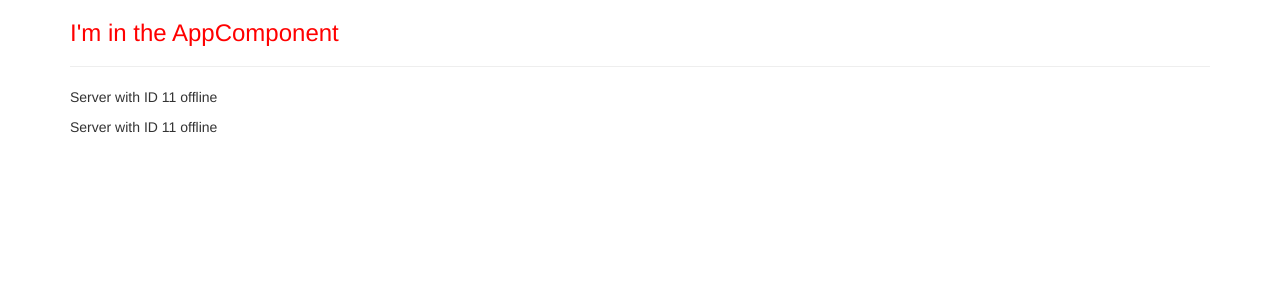
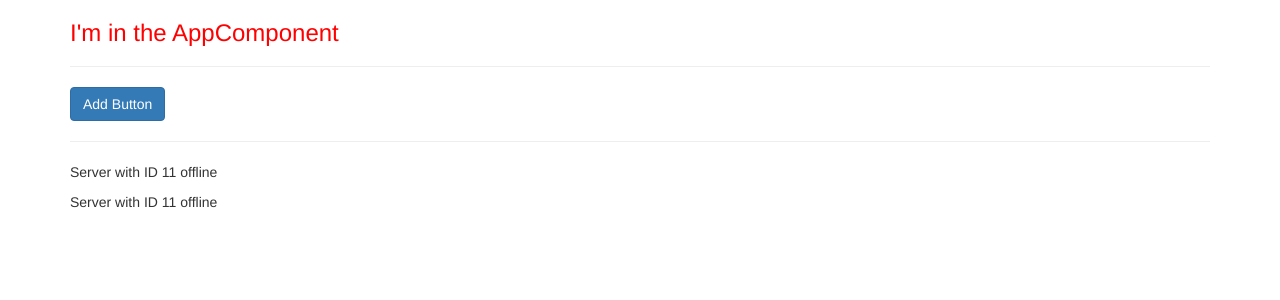
Before and after one commit to AkhilSharma78148/my-first-app, an Angular app: page / in a window 1280 px wide. Shown: the top 300 px of the page. Built offline with nearby package versions, Linux system fonts and the light colour scheme.

Commit message:
Property binding and also use ES6 Arrow function

```diff
--- a/src/app/servers/servers.component.html
+++ b/src/app/servers/servers.component.html
@@ -1 +1,4 @@
-<p>servers works!</p>
+<button class="btn btn-primary" [disabled]="!allowNewServer">Add Button</button>
+<hr>
+<app-server></app-server>
+<app-server></app-server>
--- a/src/app/servers/servers.component.ts
+++ b/src/app/servers/servers.component.ts
@@ -4,16 +4,24 @@
   selector: 'app-servers', //By elements
   // selector: '[app-servers]', //By attribute
   // selector: '.app-servers', //By class
-  // templateUrl: './servers.component.html',
-  template: `<app-server></app-server>
-  			<app-server></app-server>`,
+  templateUrl: './servers.component.html',
+  // template: `<app-server></app-server>
+  // 			<app-server></app-server>`,
   styleUrls: ['./servers.component.css']
 })
 export class ServersComponent implements OnInit {
 
-  constructor() { }
+	allowNewServer = false;
 
-  ngOnInit(): void {
-  }
+
+  	constructor() {
+		setTimeout(() => { //setTimeout javascript function using ES6 Arrow function
+			this.allowNewServer = true;
+		},2000);
+
+  	}
+
+  	// ngOnInit(): void {
+  	// }
 
 }
```
